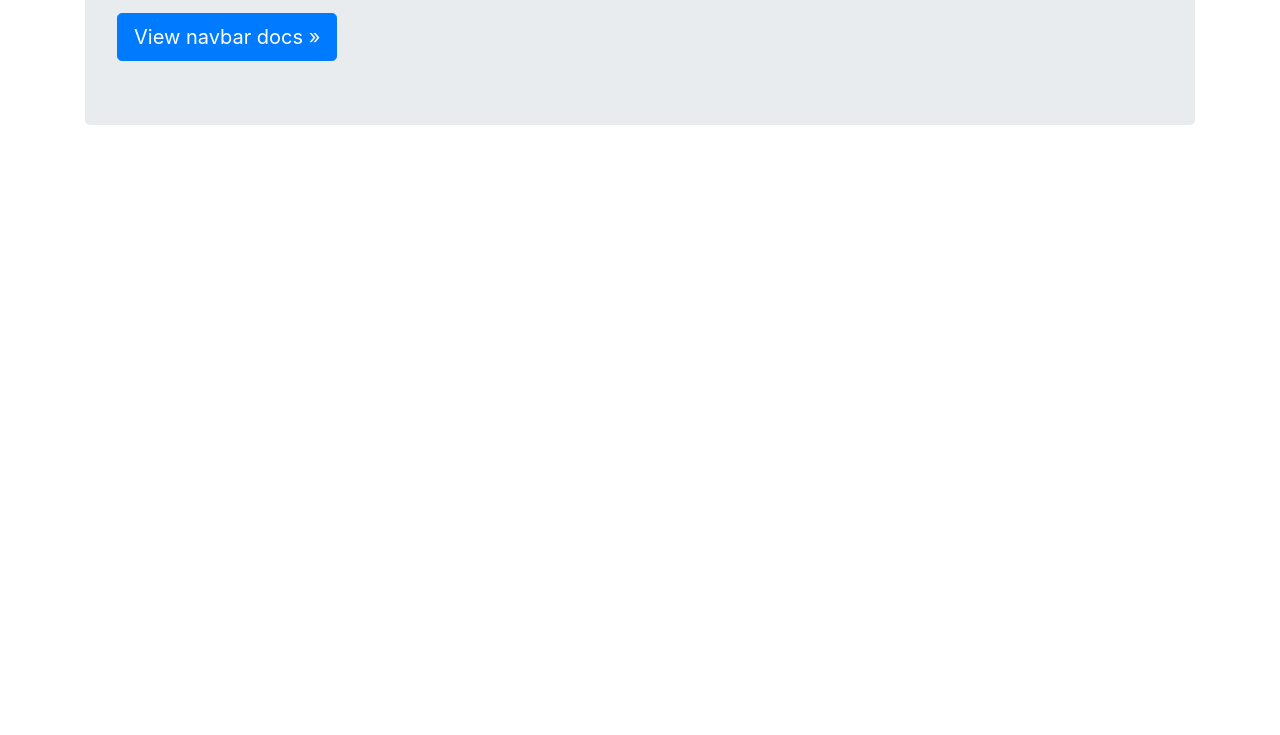
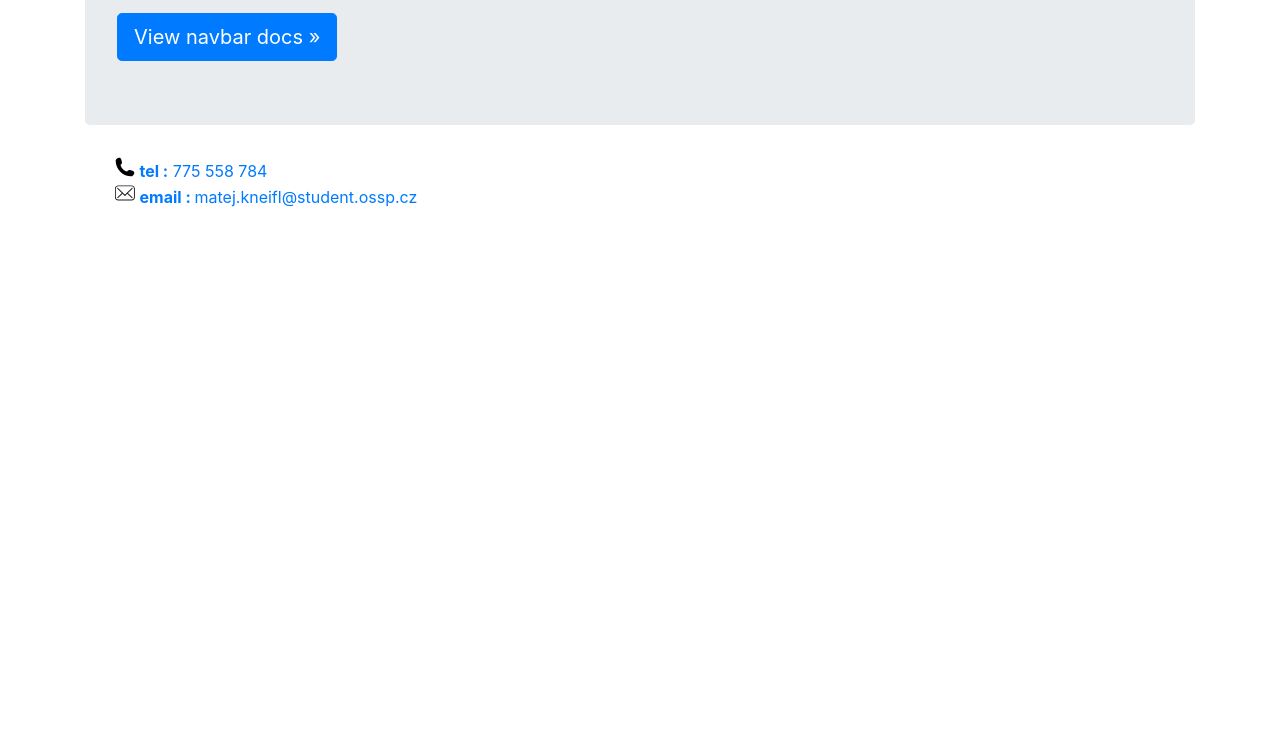
Before and after one commit to KnefiCZ/pg8-01, a plain HTML site: page index.html in a window 1280 px wide. Shown: the part 255-990 px from the top of the page. Drawn offline with nearby package versions, Linux system fonts and the light colour scheme; files that its build step writes are made by us from their sources.

Commit message:
done
done

```diff
--- /dev/null
+++ b/css/style.css
@@ -0,0 +1,3 @@
+.icon:hover {
+    fill: blue;
+    }
--- a/index.html
+++ b/index.html
@@ -13,7 +13,7 @@
 
     <!-- Bootstrap core CSS -->
     <link href="./css/bootstrap.min.css" rel="stylesheet">
-
+    <link href="./css/style.css" rel="stylesheet">
     <!-- Custom styles for this template -->
     <link href="./navbar_files/navbar-top-fixed.css" rel="stylesheet">
   </head>
@@ -21,7 +21,9 @@
   <body>
 
     <nav class="navbar navbar-expand-md navbar-dark fixed-top bg-dark">
-      <a class="navbar-brand" href="https://getbootstrap.com/docs/4.0/examples/navbar-top-fixed/#">Fixed navbar</a>
+<img height="120" width="300" src="K.svg" alt="sad">
+
+            <a class="navbar-brand" href="https://getbootstrap.com/docs/4.0/examples/navbar-top-fixed/#">Fixed navbar</a>
       <button class="navbar-toggler" type="button" data-toggle="collapse" data-target="#navbarCollapse" aria-controls="navbarCollapse" aria-expanded="false" aria-label="Toggle navigation">
         <span class="navbar-toggler-icon"></span>
       </button>
@@ -48,8 +50,39 @@
       <div class="jumbotron">
         <h1>Navbar example</h1>
         <p class="lead">This example is a quick exercise to illustrate how fixed to top navbar works. As you scroll, it will remain fixed to the top of your browser's viewport.</p>
-        <a class="btn btn-lg btn-primary" href="https://getbootstrap.com/docs/4.0/components/navbar/" role="button">View navbar docs »</a>
+        <a class="btn btn-lg btn-primary" href="#" role="button">View navbar docs »</a>
       </div>
+      <div class="container">
+      <div class="col">
+        <a href="#" class="icon">
+        <svg version="1.1" id="Layer_1" xmlns="http://www.w3.org/2000/svg" xmlns:xlink="http://www.w3.org/1999/xlink" x="0px" y="0px"
+          width="20" height="20" viewBox="0 0 512 512" xml:space="preserve">
+        <path d="M492.438,397.75l-2.375-7.156c-5.625-16.719-24.063-34.156-41-38.75l-62.688-17.125c-17-4.625-41.25,1.594-53.688,14.031
+          L310,371.438c-82.453-22.281-147.109-86.938-169.359-169.375l22.688-22.688c12.438-12.438,18.656-36.656,14.031-53.656L160.266,63
+          c-4.625-16.969-22.094-35.406-38.781-40.969l-7.156-2.406c-16.719-5.563-40.563,0.063-53,12.5L27.391,66.094
+          c-6.063,6.031-9.938,23.281-9.938,23.344C16.266,197.188,58.516,301,134.734,377.219c76.031,76.031,179.453,118.219,286.891,117.313
+          c0.563,0,18.313-3.813,24.375-9.844l33.938-33.938C492.375,438.313,498,414.469,492.438,397.75z"/>
+        </svg>
+      </a>
+        <a href="tel: 775 558 784"><b>tel :</b> 775 558 784</a> <br>
+       </div>
+       <div class="col">
+        <svg xmlns="http://www.w3.org/2000/svg" xmlns:xlink="http://www.w3.org/1999/xlink" version="1.1"
+        width="20" height="20" viewBox="0 0 350 350" xml:space="preserve">
+          <desc>Created with Fabric.js 1.7.22</desc>
+          <defs>
+          </defs>
+          <g id="icon" style="stroke: none; stroke-width: 1; stroke-dasharray: none; stroke-linecap: butt; stroke-linejoin: miter; stroke-miterlimit: 10; fill: none; fill-rule: nonzero; opacity: 1;" transform="translate(-1.9444444444444287 -1.9444444444444287) scale(3.89 3.89)" >
+            <path d="M 75.546 78.738 H 14.455 C 6.484 78.738 0 72.254 0 64.283 V 25.716 c 0 -7.97 6.485 -14.455 14.455 -14.455 h 61.091 c 7.97 0 14.454 6.485 14.454 14.455 v 38.567 C 90 72.254 83.516 78.738 75.546 78.738 z M 14.455 15.488 c -5.64 0 -10.228 4.588 -10.228 10.228 v 38.567 c 0 5.64 4.588 10.229 10.228 10.229 h 61.091 c 5.64 0 10.228 -4.589 10.228 -10.229 V 25.716 c 0 -5.64 -4.588 -10.228 -10.228 -10.228 H 14.455 z" style="stroke: none; stroke-width: 1; stroke-dasharray: none; stroke-linecap: butt; stroke-linejoin: miter; stroke-miterlimit: 10; fill: rgb(29,29,27); fill-rule: nonzero; opacity: 1;" transform=" matrix(1 0 0 1 0 0) " stroke-linecap="round" />
+            <path d="M 11.044 25.917 C 21.848 36.445 32.652 46.972 43.456 57.5 c 2.014 1.962 5.105 -1.122 3.088 -3.088 C 35.74 43.885 24.936 33.357 14.132 22.83 C 12.118 20.867 9.027 23.952 11.044 25.917 L 11.044 25.917 z" style="stroke: none; stroke-width: 1; stroke-dasharray: none; stroke-linecap: butt; stroke-linejoin: miter; stroke-miterlimit: 10; fill: rgb(29,29,27); fill-rule: nonzero; opacity: 1;" transform=" matrix(1 0 0 1 0 0) " stroke-linecap="round" />
+            <path d="M 46.544 57.5 c 10.804 -10.527 21.608 -21.055 32.412 -31.582 c 2.016 -1.965 -1.073 -5.051 -3.088 -3.088 C 65.064 33.357 54.26 43.885 43.456 54.412 C 41.44 56.377 44.529 59.463 46.544 57.5 L 46.544 57.5 z" style="stroke: none; stroke-width: 1; stroke-dasharray: none; stroke-linecap: butt; stroke-linejoin: miter; stroke-miterlimit: 10; fill: rgb(29,29,27); fill-rule: nonzero; opacity: 1;" transform=" matrix(1 0 0 1 0 0) " stroke-linecap="round" />
+            <path d="M 78.837 64.952 c -7.189 -6.818 -14.379 -13.635 -21.568 -20.453 c -2.039 -1.933 -5.132 1.149 -3.088 3.088 c 7.189 6.818 14.379 13.635 21.568 20.453 C 77.788 69.973 80.881 66.89 78.837 64.952 L 78.837 64.952 z" style="stroke: none; stroke-width: 1; stroke-dasharray: none; stroke-linecap: butt; stroke-linejoin: miter; stroke-miterlimit: 10; fill: rgb(29,29,27); fill-rule: nonzero; opacity: 1;" transform=" matrix(1 0 0 1 0 0) " stroke-linecap="round" />
+            <path d="M 14.446 68.039 c 7.189 -6.818 14.379 -13.635 21.568 -20.453 c 2.043 -1.938 -1.048 -5.022 -3.088 -3.088 c -7.189 6.818 -14.379 13.635 -21.568 20.453 C 9.315 66.889 12.406 69.974 14.446 68.039 L 14.446 68.039 z" style="stroke: none; stroke-width: 1; stroke-dasharray: none; stroke-linecap: butt; stroke-linejoin: miter; stroke-miterlimit: 10; fill: rgb(29,29,27); fill-rule: nonzero; opacity: 1;" transform=" matrix(1 0 0 1 0 0) " stroke-linecap="round" />
+          </g>
+          </svg>
+          <a href="mailto: matej.kneifl@student.ossp.cz"><b>email : </b>matej.kneifl@student.ossp.cz</a>
+          </div>
+        </div>
     </main>
 
     <!-- Bootstrap core JavaScript
```
Also changed, not shown: K.svg (added), icon-email.svg (added), icon-phone.svg (added).
